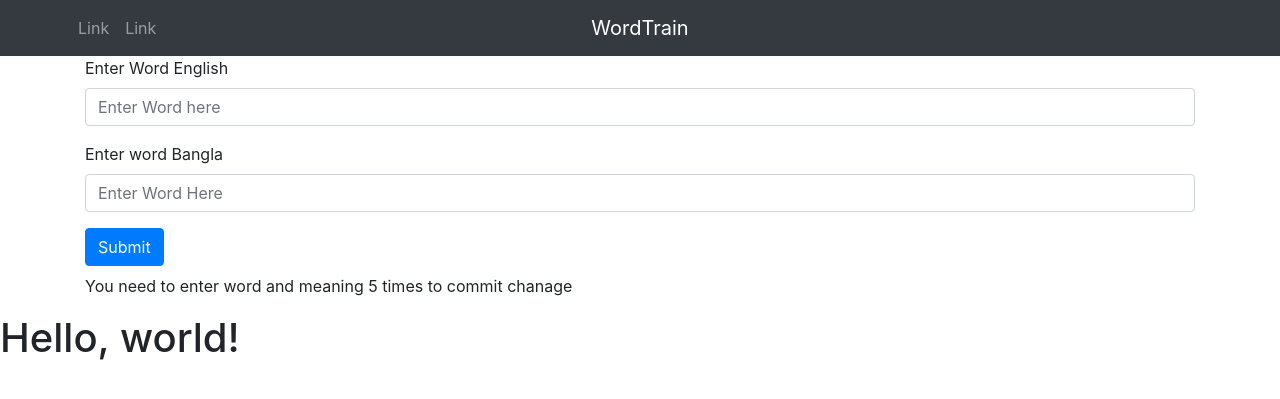
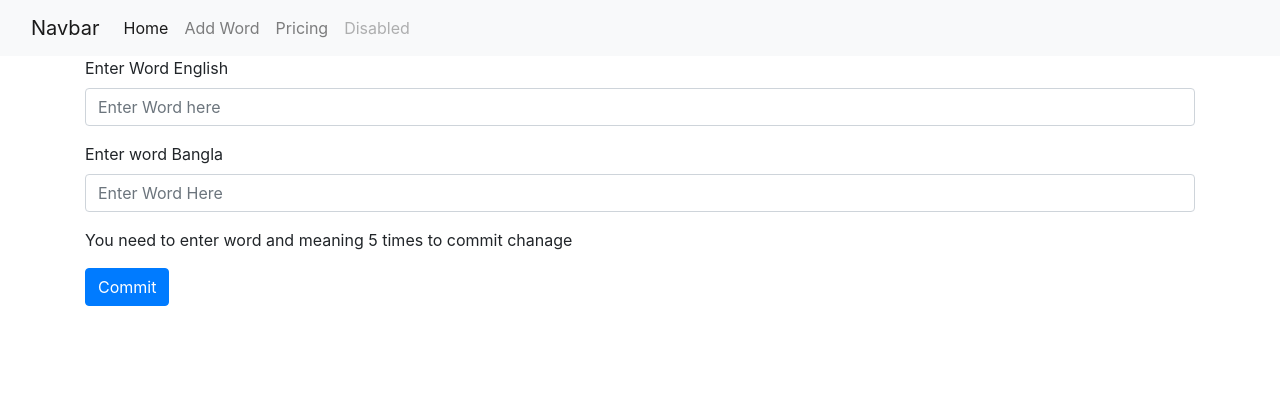
Before and after one commit to mrmehedihasan/WordTrain, a Flask app: page /add in a window 1280 px wide. Shown: the top 399 px of the page. Run offline with Flask 2, Linux system fonts and the light colour scheme; some libraries are stand-ins or nearby versions.

Commit message:
form complete done

```diff
--- a/app/__init__.py
+++ b/app/__init__.py
@@ -1,13 +1,16 @@
 from flask import Flask
 from flask_sqlalchemy import SQLAlchemy
-
 db = SQLAlchemy()
 
 def create_app():
     app = Flask(__name__)
     app.config['SECRET_KEY'] = "secret"
     db.init_app(app)
+    app.config['SQLALCHEMY_DATABASE_URI'] = "sqlite:///text.db"
     from .views import views
     app.register_blueprint(views, url_prefix='/')
 
+    with app.app_context():
+        db.create_all()
+
     return app
--- a/app/templates/add.html
+++ b/app/templates/add.html
@@ -7,32 +7,47 @@
 
 
 <div class="container">
-    <form>
+    <form method="POST" id="myform">
         <div class="form-group">
         <label for="word">Enter Word English</label>
-        <input type="text" class="form-control" id="word" placeholder="Enter Word here">
+        <input type="text" class="form-control" id="word" placeholder="Enter Word here" name="word">
         </div>
         <div class="form-group">
         <label for="meaning">Enter word Bangla</label>
-        <input type="text" class="form-control" id="meaning" placeholder="Enter Word Here">
+        <input type="text" class="form-control" id="meaning" placeholder="Enter Word Here" name="meaning">
         </div>
-        <button type="submit" class="btn btn-primary mb-2" onclick="chnageText()">Submit</button> <p id="cnter"> You need to enter word and meaning <span id="num">5</span> times to commit chanage </p>
+        <button type="submit" id="btn" style="display: none;" class="btn btn-primary mb-2" disabled>Submit</button> <p id="cnter"> You need to enter word and meaning <span id="num">5</span> times to commit chanage </p>
+        <textarea id="note" name="note" class="form-control" style="display: none;"></textarea>
     </form>
+    <button onclick="chnageText()" id='pbtn' class="btn btn-primary">Commit</button>
 </div>
 <script>
     //var btn = document.getElementById('okBtn')
-    counter = 5;
+    counter = 1;
     var update = document.getElementById("num")
+
+    var wm = new Set();
+
     function chnageText(){
         update.innerText = counter
         counter--;
+
+        var word = document.getElementById("word").value
+        var meaning  = document.getElementById("meaning").value
+
+        wm.add(word);
+        wm.add(meaning)
+
         if(counter == 0){
-
+            document.getElementById("btn").disabled  = false
+            document.getElementById("btn").style.display = "block";
+            document.getElementById("note").style.display = "block";
+            document.getElementById('pbtn').style.display = "none";
         }
-    }
-
-    function postData(){
-
+        var word = document.getElementById("word").value = ''
+        var meaning  = document.getElementById("meaning").value = ''
     }
 </script>
-    {% endblock content %}
+
+
+{% endblock content %}
--- a/app/templates/home.html
+++ b/app/templates/home.html
@@ -0,0 +1,5 @@
+{% extends 'layout.html' %}
+
+{% block content %}
+
+{% endblock content %}
--- a/app/templates/layout.html
+++ b/app/templates/layout.html
@@ -11,30 +11,36 @@
     <title>{% block title %}  {% endblock title %}</title>
   </head>
   <body>
-
-
-    <nav class="navbar navbar-expand navbar-dark bg-dark main-nav">
-        <div class="container">
-            <div class="mx-auto">
-                <a class="navbar-brand mx-0" href="#">WordTrain</a>
-            </div>
-            <div class="position-absolute" id="navbar-collapse7">
-                <ul class="nav navbar-nav ml-auto">
+    <nav class="navbar navbar-expand-lg navbar-light bg-light">
+        <div class="container-fluid">
+          <a class="navbar-brand" href="#">Navbar</a>
+          <button class="navbar-toggler" type="button" data-bs-toggle="collapse" data-bs-target="#navbarNav" aria-controls="navbarNav" aria-expanded="false" aria-label="Toggle navigation">
+            <span class="navbar-toggler-icon"></span>
+          </button>
+          <div class="collapse navbar-collapse" id="navbarNav">
+            <ul class="navbar-nav">
               <li class="nav-item">
-                        <a class="nav-link" href="#">Link</a>
+                <a class="nav-link active" aria-current="page" href="{{url_for('views.index')}}">Home</a>
               </li>
               <li class="nav-item">
-                        <a class="nav-link" href="#">Link</a>
+                <a class="nav-link" href="{{url_for('views.addWord')}}">Add Word</a>
+              </li>
+              <li class="nav-item">
+                <a class="nav-link" href="#">Pricing</a>
+              </li>
+              <li class="nav-item">
+                <a class="nav-link disabled" href="#" tabindex="-1" aria-disabled="true">Disabled</a>
               </li>
             </ul>
           </div>
         </div>
       </nav>
+
+
+
     {% block content %}
 
     {% endblock content %}
-
-    <h1>Hello, world!</h1>
 
     <!-- Optional JavaScript -->
     <!-- jQuery first, then Popper.js, then Bootstrap JS -->
--- a/app/views.py
+++ b/app/views.py
@@ -1,16 +1,23 @@
-from flask import Blueprint, render_template, request
+from flask import Blueprint, render_template, request, url_for
 from .models import Words
-
+from . import db
+from datetime import datetime
 views = Blueprint('views', __name__)
 
 @views.route('/')
 def index():
-    return render_template('layout.html')
+    return render_template('home.html')
 
 @views.route('/add', methods=['GET', 'POST'])
 def addWord():
 
+    if request.method == 'POST':
+        word = request.form.get('word')
+        meaning = request.form.get('meaning')
+        note = request.form.get('note')
+        NewWord = Words(word=word, meaning=meaning, note=note, added=datetime.now())
+        db.session.add(NewWord)
+        db.session.commit()
+
+
     return render_template('add.html')
-
-    if request.method == 'POST':
-        NewWord = Words()
```
Also changed, not shown: app/text.db (added). Lines whose indentation alone changed are shown as unchanged.
